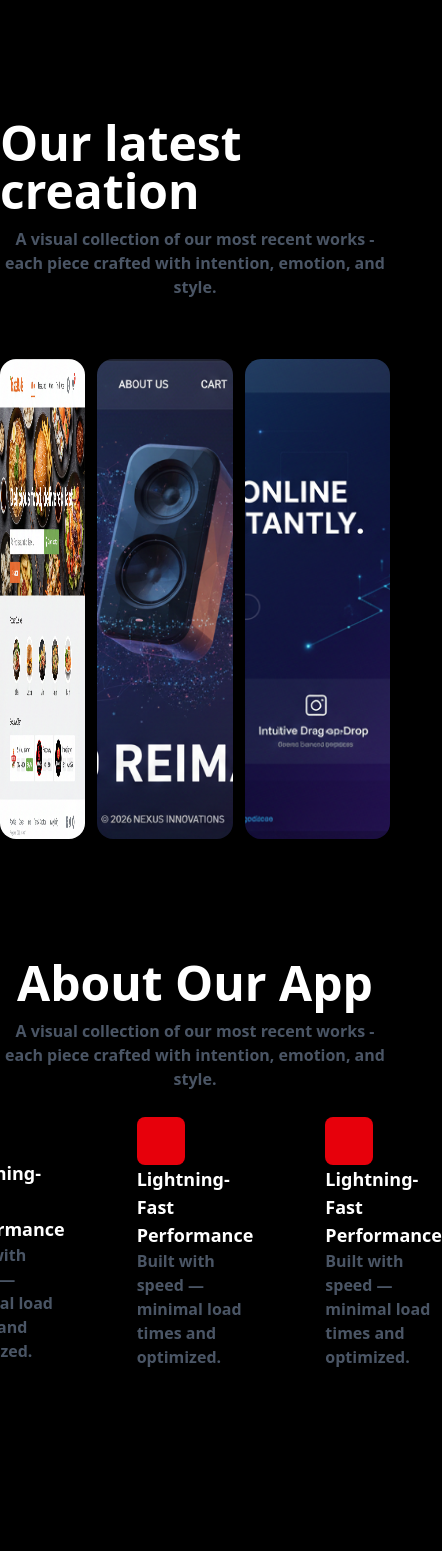
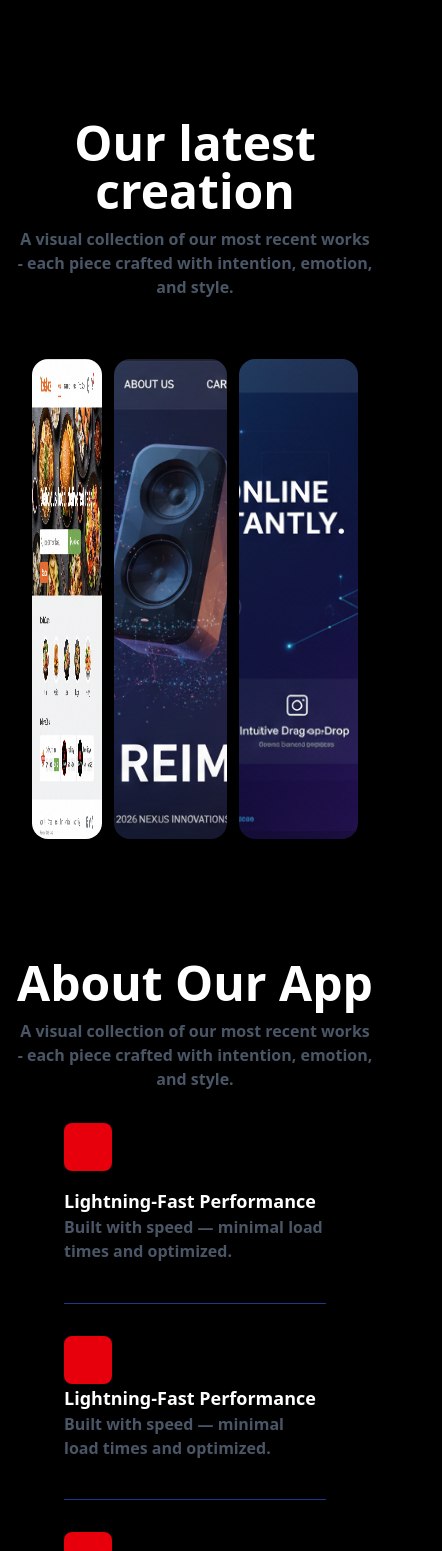
Before and after one commit to Dhruv-Suyal/AI-WebsiteBuilder, a React (Vite) app: page / in a window 390 px wide. Shown: the part 957-2508 px from the top of the page, 442 px wide, since content can reach past the window. Before the commit the page ends 2326 px from the top, so only its background shows below. Built offline with nearby package versions, Linux system fonts and the light colour scheme.

Commit message:
make home page responsive

```diff
--- a/src/components/home.tsx
+++ b/src/components/home.tsx
@@ -37,14 +37,14 @@ export function Home(){
                 </div>
         </div>
 
-        <div className="ourCreation relative z-60 mt-30 flex items-center justify-center flex-col gap-3">
-            <h1 className=" font-bold  text-5xl text-white">Our latest creation</h1>
+        <div className="ourCreation relative z-60 mt-30 flex items-center justify-center flex-col gap-3 px-4">
+            <h1 className=" font-bold  text-5xl text-white text-center">Our latest creation</h1>
             <div className=" max-w-130 text-center">
             <p className="font-semibold text-28  text-gray-600">A visual collection of our most recent works - each piece crafted with intention, emotion, and style.</p>
             </div>
         </div>
 
-        <div className="ourCreationDiv relative mt-15 flex gap-3 justify-center h-120">
+        <div className="ourCreationDiv relative mt-15 flex gap-3 justify-center h-120 px-8">
             <div className="firstCreation h-full rounded-2xl lg:w-175">
                 <img className=" w-full h-full rounded-2xl object-fit" src={foodSitePNG} alt="" />
             </div>
@@ -56,28 +56,28 @@ export function Home(){
             </div>
         </div>
 
-        <div className="aboutOurAppHeading relative z-60 mt-30 flex items-center justify-center flex-col gap-3">
-            <h1 className=" font-bold  text-5xl text-white">About Our App</h1>
+        <div className="aboutOurAppHeading relative z-60 mt-30 flex items-center justify-center flex-col gap-3 px-4">
+            <h1 className=" font-bold  text-5xl text-white text-center">About Our App</h1>
             <div className=" max-w-130 text-center">
             <p className="font-semibold text-28  text-gray-600">A visual collection of our most recent works - each piece crafted with intention, emotion, and style.</p>
             </div>
         </div>
 
-        <div className="aboutOurApp relative z-60 mt-8 flex justify-center gap-10 h-60">
+        <div className="aboutOurApp relative z-60 mt-8 lg:flex lg:justify-center gap-10 h-60 grid sm:grid-cols-2 grid-cols-1 px-16">
 
-            <div className="lg:max-w-2xl w-80 h-full flex justify-center gap-4 flex-col">
+            <div className="lg:max-w-2xl lg:w-80 sm:w-60 w-full h-full flex justify-center gap-4 flex-col">
                 <div className="w-12 h-12 bg-red-600 rounded-lg"></div>
                 <div className="flex flex-col">
                     <h1 className=" text-white font-semibold text-lg">Lightning-Fast Performance</h1>
-                    <div className=" max-w-60">
+                    <div className=" lg:max-w-60">
                         <p className="font-semibold text-28  text-gray-600">Built with speed — minimal load times and optimized.</p>
                     </div>
                 </div>
             </div>
 
-            <div className="lg:max-w-2xl w-90 h-full flex items-center gap-8">
-                <div className=" h-full w-1/250 bg-blue-900"></div>
-                <div className=" flex flex-col">
+            <div className="lg:max-w-2xl sm:w-60 w-full lg:w-90 h-full sm:flex items-center gap-8">
+                <div className=" sm:h-full sm:w-1/250 w-full h-1/250 bg-blue-900"></div>
+                <div className=" flex flex-col mt-8 sm:mt-0">
                     <div className="w-12 h-12 bg-red-600 rounded-lg"></div>
                     <div>
                         <h1 className=" text-white font-semibold text-lg">Lightning-Fast Performance</h1>
@@ -88,9 +88,9 @@ export function Home(){
                 </div>
             </div>
 
-            <div className="lg:max-w-2xl w-90 h-full flex items-center gap-8">
-                <div className=" h-full w-1/250 bg-blue-900"></div>
-                <div className=" flex flex-col">
+            <div className="lg:max-w-2xl sm:w-60 w-full lg:w-90 h-full sm:flex items-center gap-8">
+                <div className=" lg:h-full lg:block lg:w-1/250 w-full h-1/250 sm:hidden bg-blue-900"></div>
+                <div className=" flex flex-col mt-8 sm:mt-0">
                     <div className="w-12 h-12 bg-red-600 rounded-lg"></div>
                     <div>
                         <h1 className=" text-white font-semibold text-lg">Lightning-Fast Performance</h1>
```
